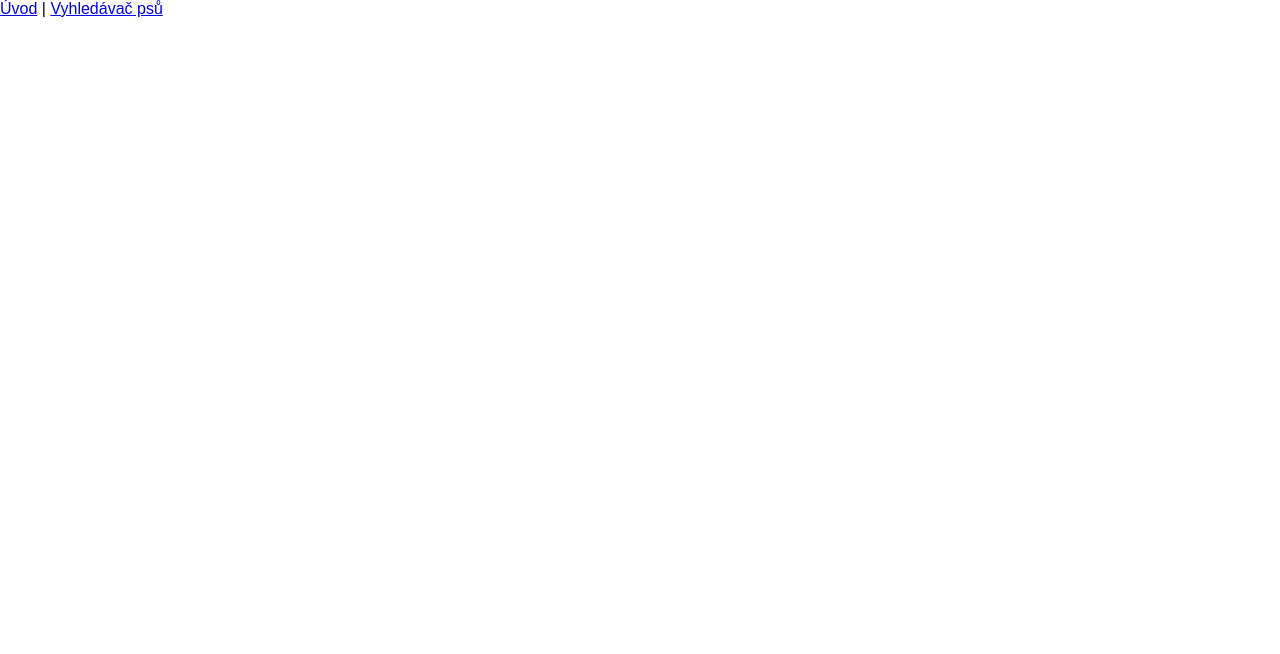
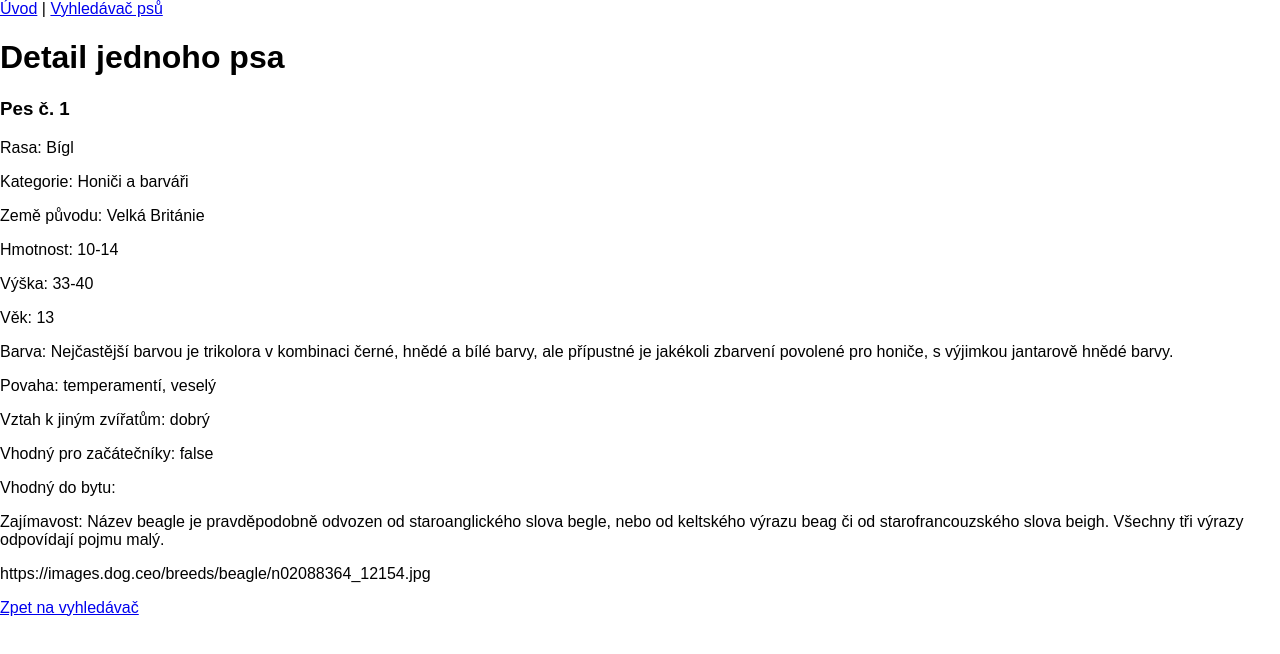
Before and after one commit to terezakuk/Psomat, a Vue app: page /dog/1 in a window 1280 px wide. Shown: the top 654 px of the page. Built offline with nearby package versions, Linux system fonts and the light colour scheme.

Commit message:
Přidán detail jednoho psa
ještě je potřeba napojit foto. Teď ukazuje jenom link

```diff
--- a/src/components/Dog.vue
+++ b/src/components/Dog.vue
@@ -1,11 +1,30 @@
 <template>
-
+  <div>
+    <p v-if="loading">Nacitam data</p>
+    <div v-if="!loading">
+      <h3>Pes č. {{ id }}</h3>
+      <p>Rasa: {{ dog.nazevPsa}}</p>
+      <p>Kategorie: {{ dog.kategorie}}</p>
+      <p>Země původu: {{ dog.zemePuvodu}}</p>
+      <p>Hmotnost: {{ dog.hmotnost}}</p>
+      <p>Výška: {{ dog.vyska}}</p>
+      <p>Věk: {{ dog.vek}}</p>
+      <p>Barva: {{ dog.barva}}</p>
+      <p>Povaha: {{ dog.povaha}}</p>
+      <p>Vztah k jiným zvířatům: {{ dog.vztahKJinymZviratum}}</p>
+      <p>Vhodný pro začátečníky: {{ dog.vhodnyProZacatecniky}}</p>
+      <p>Vhodný do bytu: {{ dog.doBytu }}</p>
+      <p>Zajímavost: {{ dog.zajimavost}}</p>
+      <p> {{ dog.foto}} </p>
+    </div>
+  </div>
 </template>
 
 <script>
+
 export default {
-    props: {
-    cislo: {
+  props: {
+    id: {
       type: String,
       required: true
     }
@@ -13,13 +32,23 @@ export default {
   data: function() {
     return {
       loading: true,
-
+      dog: {}
     };
   },
-
-}
+  mounted() {
+    fetch("/api/dogs.json")
+      .then(response => response.json())
+      .then(data => {
+        this.dog = data[this.id-1];
+        this.loading = false;
+        console.log("loading skoncil", this.dog);
+      })
+      .catch(error => {
+        console.log(error);
+      });
+  }
+};
 </script>
 
 <style>
-
 </style>
--- a/src/router/index.js
+++ b/src/router/index.js
@@ -2,6 +2,7 @@ import Vue from 'vue'
 import VueRouter from 'vue-router'
 import Home from '../views/Home.vue'
 import Search from '../views/Search.vue'
+import Detail from '../views/Detail.vue'
 
 Vue.use(VueRouter)
 
@@ -11,16 +12,17 @@ const routes = [
     name: 'home',
     component: Home
   },
-
-
   {
     path: '/search',
     name: 'search',
     component: Search
   },
-
-
-
+  {
+    path: '/dog/:id',
+    name: 'detail',
+    component: Detail,
+    props: true
+  },
 ]
 
 const router = new VueRouter({
--- /dev/null
+++ b/src/views/Detail.vue
@@ -0,0 +1,28 @@
+<template>
+  <div>
+    <h1>Detail jednoho psa</h1>
+
+     <dog v-bind:id="id" />
+
+    <router-link to="/search">Zpet na vyhledávač</router-link>
+  </div>
+</template>
+
+<script>
+import Dog from'../components/Dog.vue'
+
+export default {
+  props: {
+    id: {
+      type: String,
+      required: true
+    }
+  },
+  components: {
+    dog: Dog
+  }
+};
+</script>
+
+<style>
+</style>
```
